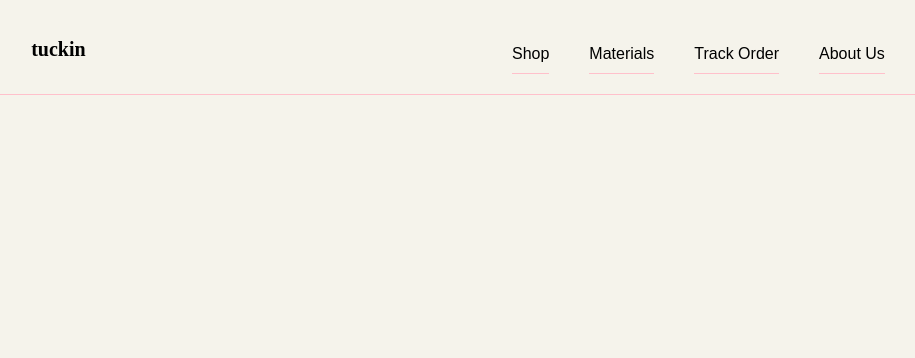
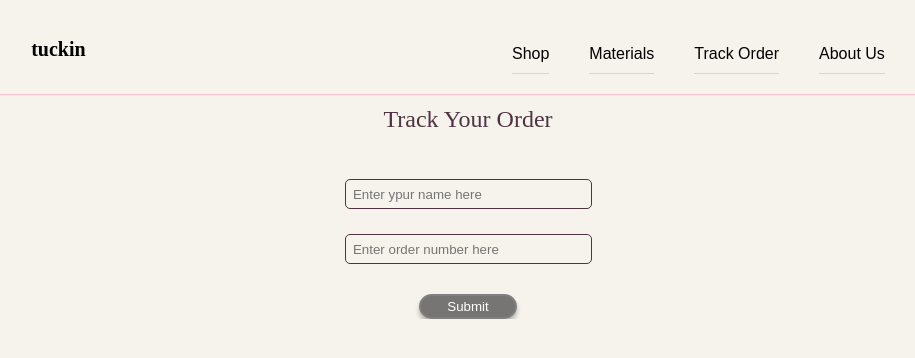
Before and after one commit to Rockschoff/tuckinFrontEnd, a React (Create React App) app: page /trackorder in a window 1280 px wide. Shown: the top 358 px of the page, without its empty margins (172-1087 px from the left). Built offline with nearby package versions, Linux system fonts and the light colour scheme; no server answers; a web font is replaced by a local one.

Commit message:
track-order page

```diff
--- a/src/App.js
+++ b/src/App.js
@@ -9,6 +9,7 @@ import Materials from "./pages/Materials.js";
 import Product1 from "./pages/Product1.js";
 import Product2 from "./pages/Product2.js";
 import Product3 from "./pages/Product3.js";
+import TrackOrder from "./pages/TrackOrder.js";
 
 function App() {
   const [apiConnect, setApiConnect] = React.useState("initial");
@@ -52,10 +53,10 @@ function App() {
           <Route path="/Product-2" exact component={Product2} />
           <Route path="/Product-3" exact component={Product3} />
           <Route path="/About" exact component={About} />
+          <Route path="/trackorder" exact component={TrackOrder} />
           <Route path="/Materials" exact component={Materials} />
         </Switch>
       </Router>
-      <div>{apiConnect}</div>
     </div>
   );
 }
--- a/src/Components/Navbar.js
+++ b/src/Components/Navbar.js
@@ -55,7 +55,7 @@ function Navbar({ position }) {
         </li>
         <li>
           <Link
-            to="/"
+            to="/trackorder"
             className="link"
             onClick={() => {
               setClick(false);
--- a/src/pages/Home.css
+++ b/src/pages/Home.css
@@ -119,7 +119,7 @@ img .conclusion-image {
   line-height: 39px;
   margin-left: auto;
   margin-right: auto;
-  text-decoration: underline;
+  /* text-decoration: underline; */
 
   /* identical to box height */
 
--- /dev/null
+++ b/src/pages/TrackOrder.css
@@ -0,0 +1,61 @@
+input[type="email"] {
+  width: 247px;
+  height: 30px;
+  background: #f5f3eb;
+  border: 1.5px solid #4f3343;
+  box-sizing: border-box;
+  border-radius: 5px;
+  margin-bottom: 15px;
+}
+
+input[type="number"] {
+  width: 247px;
+  height: 30px;
+  background: #f5f3eb;
+  border: 1.5px solid #4f3343;
+  box-sizing: border-box;
+  border-radius: 5px;
+}
+
+.order-container {
+  margin-top: 100px;
+}
+
+.order-heading {
+  width: 100%;
+  height: 39px;
+  font-family: Cambay;
+  font-style: normal;
+  font-weight: normal;
+  font-size: 24px;
+  line-height: 39px;
+  margin-left: auto;
+  margin-right: auto;
+  color: #4f3343;
+}
+.row {
+  margin-bottom: 10px;
+  margin-top: 10px;
+}
+
+.col-25 {
+  text-align: center;
+  margin-right: auto;
+  margin-left: auto;
+  margin-bottom: 10px;
+}
+
+form {
+  margin-top: 40px;
+}
+
+input[type="submit"] {
+  width: 98px;
+  height: 25px;
+  background: rgba(51, 51, 51, 0.65);
+  box-shadow: 0px 4px 4px rgba(0, 0, 0, 0.25);
+  border: 2px solid grey;
+  border-radius: 12.5px;
+  margin-top: 20px;
+  color: white;
+}
--- /dev/null
+++ b/src/pages/TrackOrder.js
@@ -0,0 +1,97 @@
+import React from "react";
+import "./TrackOrder.css";
+
+function TrackOrder() {
+  const [buttons, setButtons] = React.useState({ submit: 0 });
+  const [email, setEmail] = React.useState("");
+  const [number, setNumber] = React.useState("");
+
+  async function sendData() {
+    const res = await fetch("http://localhost:9000/form", {
+      method: "POST",
+      headers: {
+        "Content-Type": "application/json",
+        Accept: "application/json",
+      },
+      body: JSON.stringify({
+        submit: buttons.submit,
+        email: email,
+        number: number,
+        test: "this is test message",
+      }),
+    });
+    res.json().then((info) => {
+      console.log(info);
+    });
+  }
+
+  // React.useEffect(() => {
+  //   sendData();
+  // }, []);
+
+  async function handleSubmit(event) {
+    const clicks = buttons.submit + 1;
+    setButtons({ submit: clicks });
+    sendData();
+    event.preventDefault();
+  }
+
+  function handleChange(event) {
+    if (event.target.type === "email") {
+      setEmail(event.target.value);
+    } else {
+      setNumber(event.target.value);
+    }
+  }
+
+  return (
+    <div className="order-container">
+      <p className="order-heading">Track Your Order</p>
+      <form>
+        <div className="row">
+          <div className="col-25">
+            <label className="email-text" for="fname"></label>
+          </div>
+          <div className="col-75">
+            <input
+              className="input-one"
+              type="email"
+              id="fname"
+              name="email"
+              value={email}
+              placeholder="  Enter ypur name here"
+              onChange={(event) => {
+                handleChange(event);
+              }}
+            />
+          </div>
+        </div>
+        <div className="row">
+          <div className="col-25">
+            <label className="number-text" for="fname"></label>
+          </div>
+          <div className="col-75">
+            <input
+              className="input-one"
+              type="number"
+              id="fname"
+              name="firstname"
+              value={number}
+              placeholder="  Enter order number here "
+              onChange={(event) => {
+                handleChange(event);
+              }}
+            />
+          </div>
+        </div>
+        <input
+          type="submit"
+          className="submit"
+          onClick={(event) => handleSubmit(event)}
+        />
+      </form>
+    </div>
+  );
+}
+
+export default TrackOrder;
```
Also changed, not shown: 1 other file (tests, documents, lock files or other folders).
